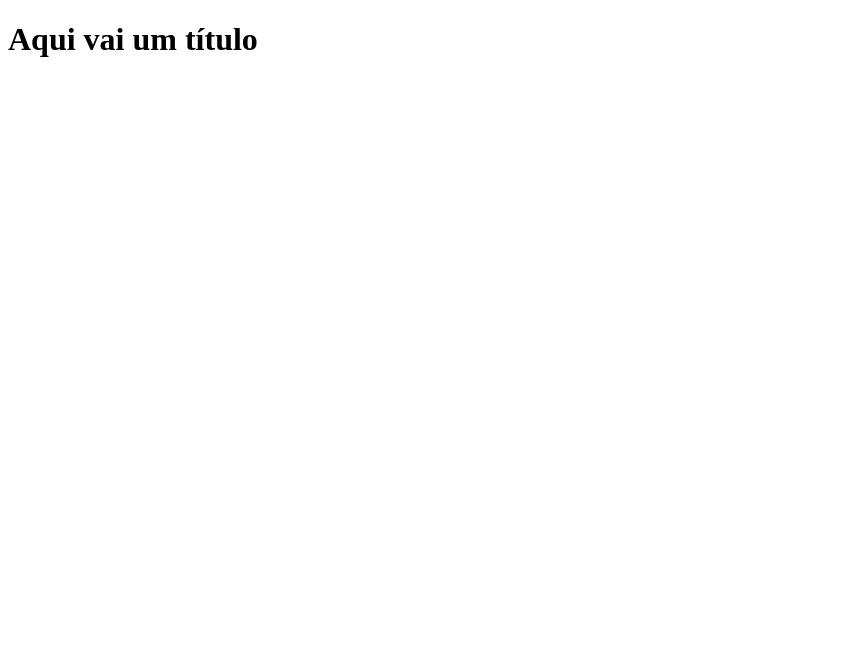
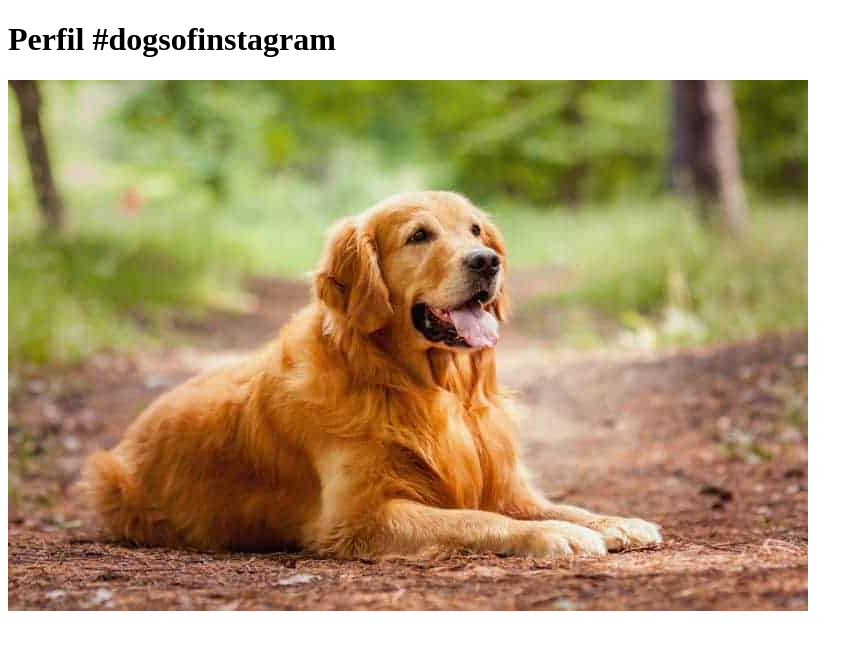
Before and after one commit to Natania-Pereira/meu-projeto, a plain HTML site: page index.html in a window 1280 px wide. Shown: the whole page, without its empty margins (0-863 px from the left). Drawn offline with Linux system fonts and the light colour scheme.

Commit message:
Adicionar imagem e modificar HTML

```diff
--- a/index.html
+++ b/index.html
@@ -1,10 +1,11 @@
 <!DOCTYPE html>
 <html lang="pt-br">
 <head>
-    <title>Título da página</title>
+    <title>Fanpage de Cachorros</title>
     <meta charset="utf-8">
 </head>
 <body>
-    <h1>Aqui vai um título</h1>
+    <h1>Perfil #dogsofinstagram</h1>
+    <img src="imagens/fotodog.jpg" />
 </body>
 </html>
```
Also changed, not shown: imagens/fotodog.jpg (added).
